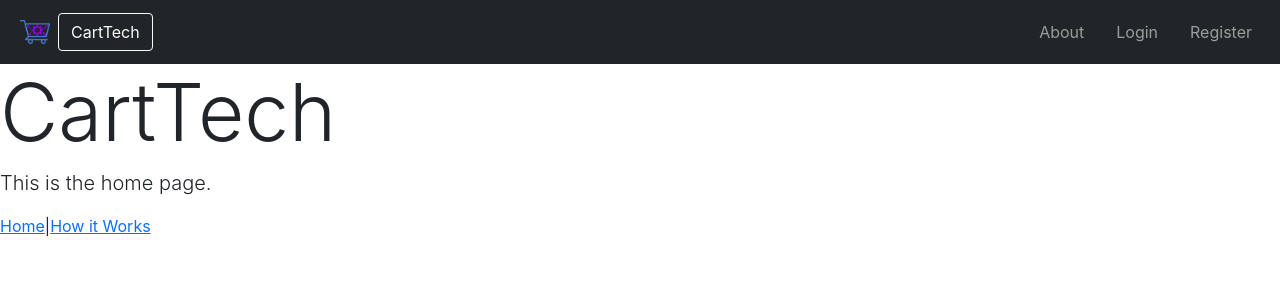
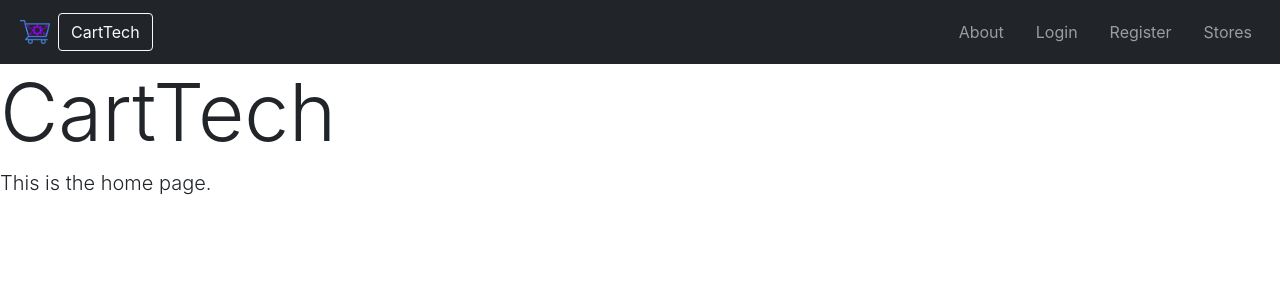
Before and after one commit to zrwaite/CartTech, a React (Create React App) app in the folder Frontend/carttech/: page / in a window 1280 px wide. Shown: the top 300 px of the page. Built offline with nearby package versions, Linux system fonts and the light colour scheme.

Commit message:
Fix class to className in list items

```diff
--- a/Frontend/carttech/src/App.js
+++ b/Frontend/carttech/src/App.js
@@ -11,16 +11,19 @@ function App() {
     <Router hook={useHashLocation}>
       <nav className="navbar navbar-expand-lg navbar-dark bg-dark">
         <div className="container-fluid">
-          <Link className="navbar-brand" href="/"><img src="LogoIdea1.png" width="30" className="mx-2" /><button type="button" className="btn btn-outline-light">CartTech</button></Link>
-          <ul class="navbar-nav">
-            <li class="nav-item mx-2">
+          <Link className="navbar-brand" href="/"><img src="LogoIdea1.png" alt="" width="30" className="mx-2" /><button type="button" className="btn btn-outline-light">CartTech</button></Link>
+          <ul className="navbar-nav">
+            <li className="nav-item mx-2">
               <Link className="nav-link" href="/about">About</Link>
             </li>
-            <li class="nav-item mx-2">
+            <li className="nav-item mx-2">
               <Link className="nav-link" href="/login">Login</Link>
             </li>
-            <li class="nav-item mx-2">
+            <li className="nav-item mx-2">
               <Link className="nav-link" href="/register">Register</Link>
+            </li>
+            <li className="nav-item mx-2">
+              <Link className="nav-link" href="/stores">Stores</Link>
             </li>
           </ul>
         </div>
@@ -30,13 +33,6 @@ function App() {
           <PageRouter />
         </div>
       </main>
-      <footer className="footer">
-        <div className="links">
-          <Link href="/">Home</Link>
-          <span className="divider">|</span>
-          <Link href="/about">How it Works</Link>
-        </div>
-      </footer>
     </Router>
   );
 }
```
